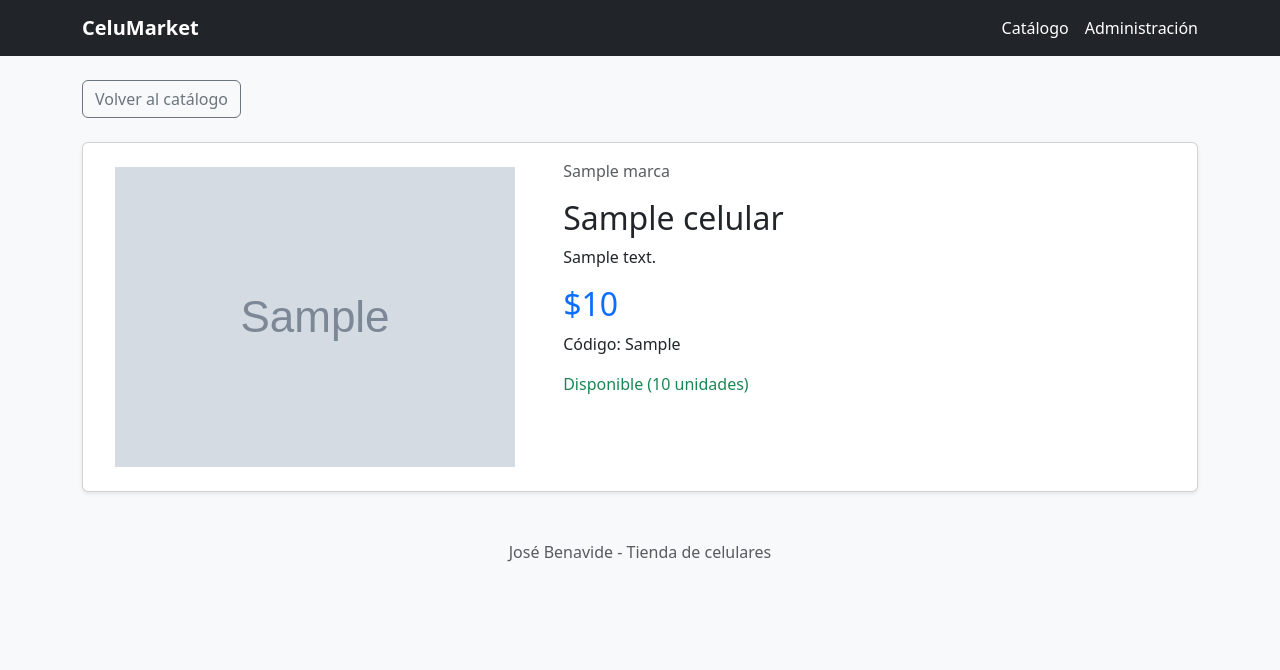
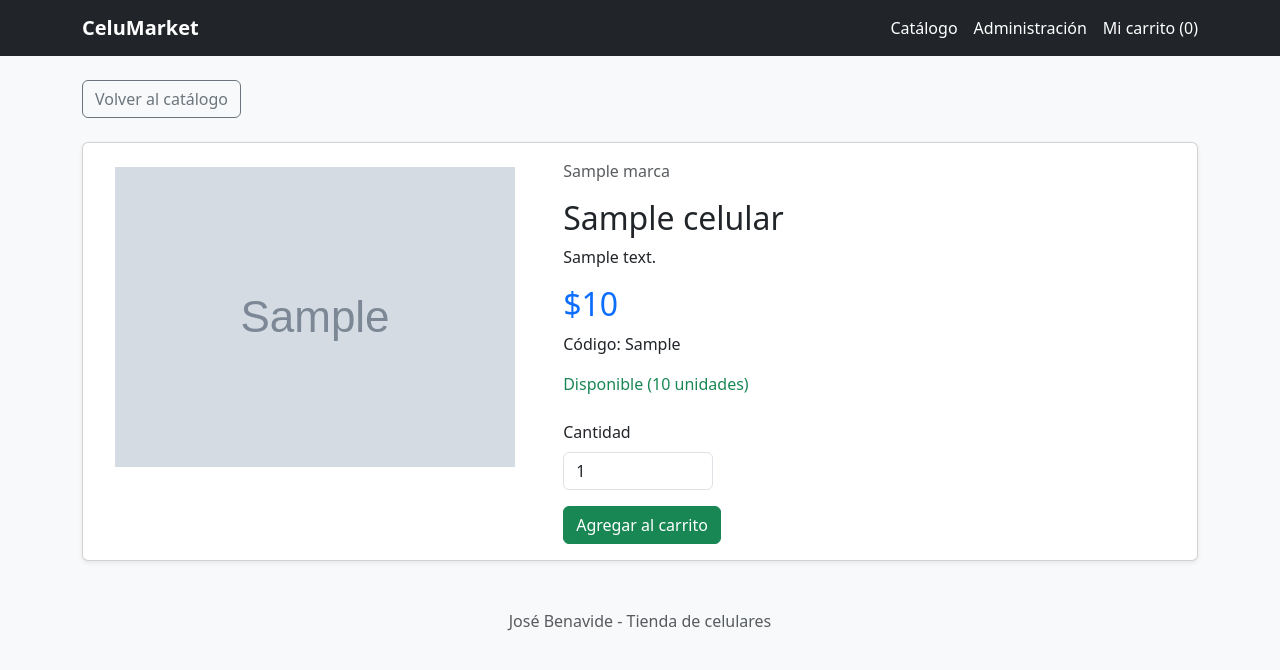
Before and after one commit to joseibj042/Evaluaci-n3-JoseBenavides, a Django app: a page that uses templates/base.html in a window 1280 px wide. Shown: the top 670 px of the page. Run offline with Django 5.2, Linux system fonts and the light colour scheme; tables that the repository leaves empty hold one stand-in row (values such as "Sample post"); grey boxes marked "Sample" are stand-in pictures.

Commit message:
Carrito de compras con sesiones agregado

```diff
--- a/catalogo/context_processors.py
+++ b/catalogo/context_processors.py
@@ -1,6 +1,9 @@
 def contador_carrito(request):
+
     carrito = request.session.get('carrito', {})
 
     total = sum(carrito.values())
 
-    return {'cantidad_carrito': total}
+    return {
+        'cantidad_carrito': total
+    }
--- a/catalogo/urls.py
+++ b/catalogo/urls.py
@@ -41,4 +41,46 @@ urlpatterns = [
         views.desactivar_celular,
         name='desactivar'
     ),
+
+    path(
+        'carrito/',
+        views.ver_carrito,
+        name='carrito'
+    ),
+
+    path(
+        'carrito/agregar/<int:celular_id>/',
+        views.agregar_carrito,
+        name='agregar_carrito'
+    ),
+
+    path(
+        'carrito/actualizar/<int:celular_id>/',
+        views.actualizar_carrito,
+        name='actualizar_carrito'
+    ),
+
+    path(
+        'carrito/eliminar/<int:celular_id>/',
+        views.eliminar_carrito,
+        name='eliminar_carrito'
+    ),
+
+    path(
+        'carrito/vaciar/',
+        views.vaciar_carrito,
+        name='vaciar_carrito'
+    ),
+
+    path(
+        'carrito/finalizar/',
+        views.finalizar_carrito,
+        name='finalizar_carrito'
+    ),
+
+    path(
+        'carrito/comprobante/',
+        views.ver_comprobante,
+        name='comprobante'
+    ),
 ]
--- a/catalogo/views.py
+++ b/catalogo/views.py
@@ -5,6 +5,9 @@ from django.core.paginator import Paginator
 from django.shortcuts import render, get_object_or_404, redirect
 from django.contrib import messages
 from django.contrib.auth.decorators import login_required, user_passes_test
+from django.views.decorators.http import require_POST
+from django.utils import timezone
+from .carrito import resumen_carrito
 from .forms import CelularForm
 
 from .models import Celular, Marca
@@ -223,3 +226,200 @@ def desactivar_celular(request, codigo):
         'catalogo/confirmar_desactivacion.html',
         {'celular': celular}
     )
+
+def ver_carrito(request):
+
+    resumen = resumen_carrito(request)
+
+    return render(
+        request,
+        'catalogo/carrito.html',
+        resumen
+    )
+
+@require_POST
+def agregar_carrito(request, celular_id):
+
+    celular = get_object_or_404(
+        Celular,
+        pk=celular_id,
+        activo=True
+    )
+
+    if not celular.disponible:
+        messages.error(
+            request,
+            'Este celular no está disponible.'
+        )
+        return redirect('catalogo:carrito')
+
+    try:
+        cantidad = int(request.POST.get('cantidad', 1))
+    except (ValueError, TypeError):
+        cantidad = 0
+
+    if cantidad < 1:
+        messages.error(request, 'Cantidad no válida.')
+        return redirect('catalogo:carrito')
+
+    carrito = request.session.get('carrito', {}).copy()
+
+    clave = str(celular.pk)
+
+    actual = int(carrito.get(clave, 0))
+    nueva_cantidad = actual + cantidad
+
+    if nueva_cantidad > celular.stock:
+        messages.error(
+            request,
+            'No hay suficiente stock para esa cantidad.'
+        )
+        return redirect('catalogo:carrito')
+
+    carrito[clave] = nueva_cantidad
+
+    request.session['carrito'] = carrito
+
+    messages.success(
+        request,
+        'Celular agregado al carrito.'
+    )
+
+    return redirect('catalogo:carrito')
+
+@require_POST
+def actualizar_carrito(request, celular_id):
+
+    celular = get_object_or_404(
+        Celular,
+        pk=celular_id
+    )
+
+    try:
+        cantidad = int(request.POST.get('cantidad', 1))
+    except (ValueError, TypeError):
+        cantidad = 0
+
+    if cantidad < 1:
+        messages.error(
+            request,
+            'La cantidad debe ser mayor que cero.'
+        )
+        return redirect('catalogo:carrito')
+
+    if not celular.disponible or cantidad > celular.stock:
+        messages.error(
+            request,
+            'La cantidad supera el stock disponible.'
+        )
+        return redirect('catalogo:carrito')
+
+    carrito = request.session.get('carrito', {}).copy()
+    clave = str(celular.pk)
+
+    if clave in carrito:
+        carrito[clave] = cantidad
+        request.session['carrito'] = carrito
+
+        messages.success(
+            request,
+            'Cantidad actualizada correctamente.'
+        )
+
+    return redirect('catalogo:carrito')
+
+@require_POST
+def eliminar_carrito(request, celular_id):
+
+    carrito = request.session.get('carrito', {}).copy()
+
+    carrito.pop(str(celular_id), None)
+
+    request.session['carrito'] = carrito
+
+    messages.success(
+        request,
+        'Celular eliminado del carrito.'
+    )
+
+    return redirect('catalogo:carrito')
+
+@require_POST
+def vaciar_carrito(request):
+
+    request.session['carrito'] = {}
+
+    messages.success(
+        request,
+        'Carrito vaciado correctamente.'
+    )
+
+    return redirect('catalogo:carrito')
+
+@require_POST
+def finalizar_carrito(request):
+
+    resumen = resumen_carrito(request)
+
+    if not resumen['items']:
+        messages.error(
+            request,
+            'Tu carrito está vacío.'
+        )
+        return redirect('catalogo:carrito')
+
+    if resumen['problemas']:
+        messages.error(
+            request,
+            'Revisa los productos antes de continuar.'
+        )
+        return redirect('catalogo:carrito')
+
+    comprobante = {
+        'fecha': timezone.localtime().strftime(
+            '%d/%m/%Y %H:%M'
+        ),
+        'productos': [],
+        'subtotal': resumen['subtotal_formateado'],
+        'iva': resumen['iva_formateado'],
+        'total': resumen['total_formateado'],
+    }
+
+    for item in resumen['items']:
+
+        comprobante['productos'].append({
+            'nombre': item['celular'].nombre,
+            'cantidad': item['cantidad'],
+            'precio': item['celular'].precio_formateado,
+            'importe': item['importe_formateado'],
+        })
+
+    request.session['ultimo_comprobante'] = comprobante
+
+    request.session['carrito'] = {}
+
+    messages.success(
+        request,
+        'Solicitud simulada generada correctamente.'
+    )
+
+    return redirect('catalogo:comprobante')
+
+def ver_comprobante(request):
+
+    comprobante = request.session.get(
+        'ultimo_comprobante'
+    )
+
+    if not comprobante:
+        messages.info(
+            request,
+            'Todavía no tienes un comprobante.'
+        )
+        return redirect('catalogo:carrito')
+
+    return render(
+        request,
+        'catalogo/comprobante.html',
+        {'comprobante': comprobante}
+    )
--- a/templates/base.html
+++ b/templates/base.html
@@ -35,6 +35,15 @@
                    href="{% url 'admin:index' %}">
                     Administración
                 </a>
+
+                <a href="{% url 'catalogo:carrito' %}"
+                class="text-white text-decoration-none">
+
+                Mi carrito
+                ({{ cantidad_carrito }})
+
+                </a>
+
                 {% if user.is_authenticated and user.is_staff %}
 
                 <a class="text-white text-decoration-none"
--- a/templates/catalogo/detalle.html
+++ b/templates/catalogo/detalle.html
@@ -1,4 +1,3 @@
-
 {% extends 'base.html' %}
 
 {% block titulo %}
@@ -77,6 +76,40 @@
 
                 {% endif %}
 
+                {% if celular.disponible %}
+
+                <form method="POST"
+                action="{% url 'catalogo:agregar_carrito' celular.id %}"
+                class="mt-4">
+
+                {% csrf_token %}
+
+                <label for="cantidad" class="form-label">
+                    Cantidad
+                    </label>
+
+                    <input
+                    type="number"
+                    id="cantidad"
+                    name="cantidad"
+                    class="form-control mb-3"
+                    value="1"
+                    min="1"
+                    max="{{ celular.stock }}"
+                    style="max-width:150px;"
+                    required>
+
+                    <button type="submit"
+                    class="btn btn-success">
+
+                    Agregar al carrito
+
+                    </button>
+
+                    </form>
+
+                    {% endif %}
+
             </div>
 
         </div>
```
Also changed, not shown: catalogo/carrito.py (added, +70 -0 lines), templates/catalogo/carrito.html (added, +217 -0 lines), templates/catalogo/catalogo.html (+31 -0 lines), templates/catalogo/comprobante.html (added, +104 -0 lines).
